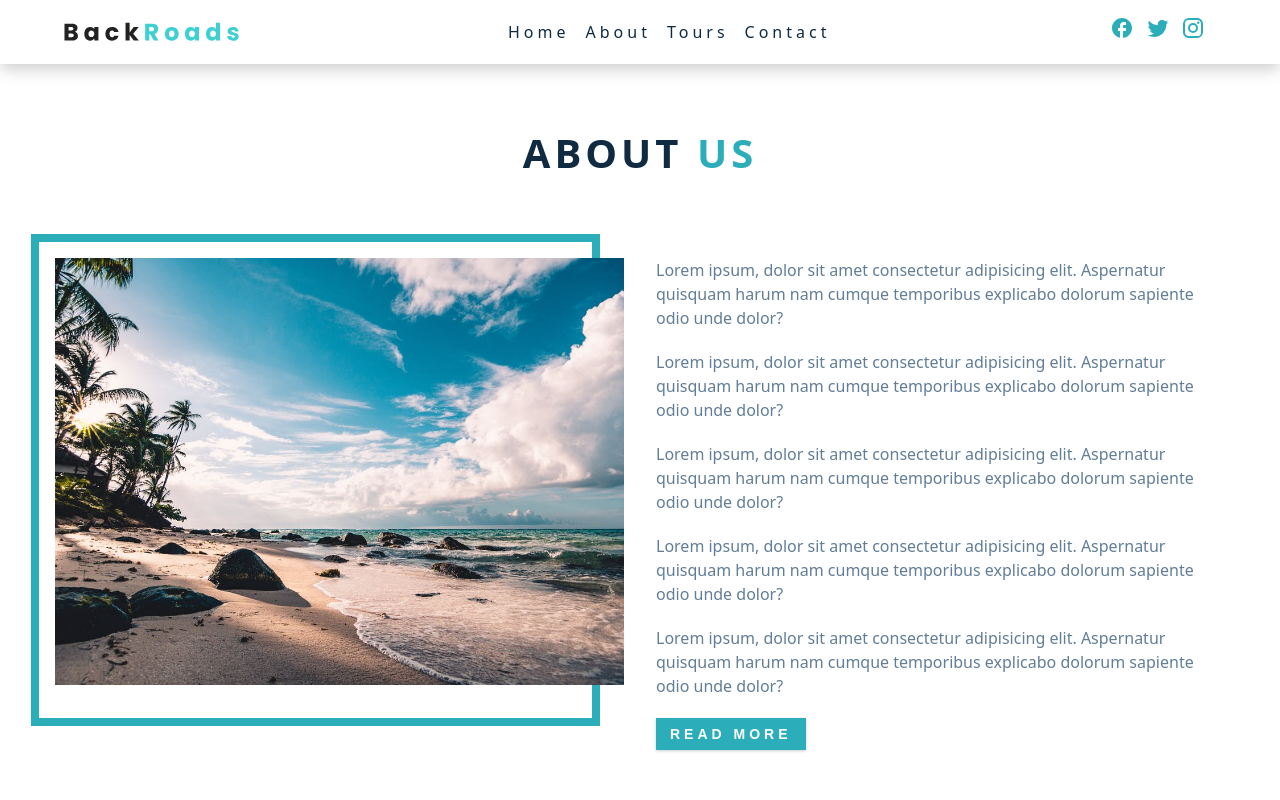
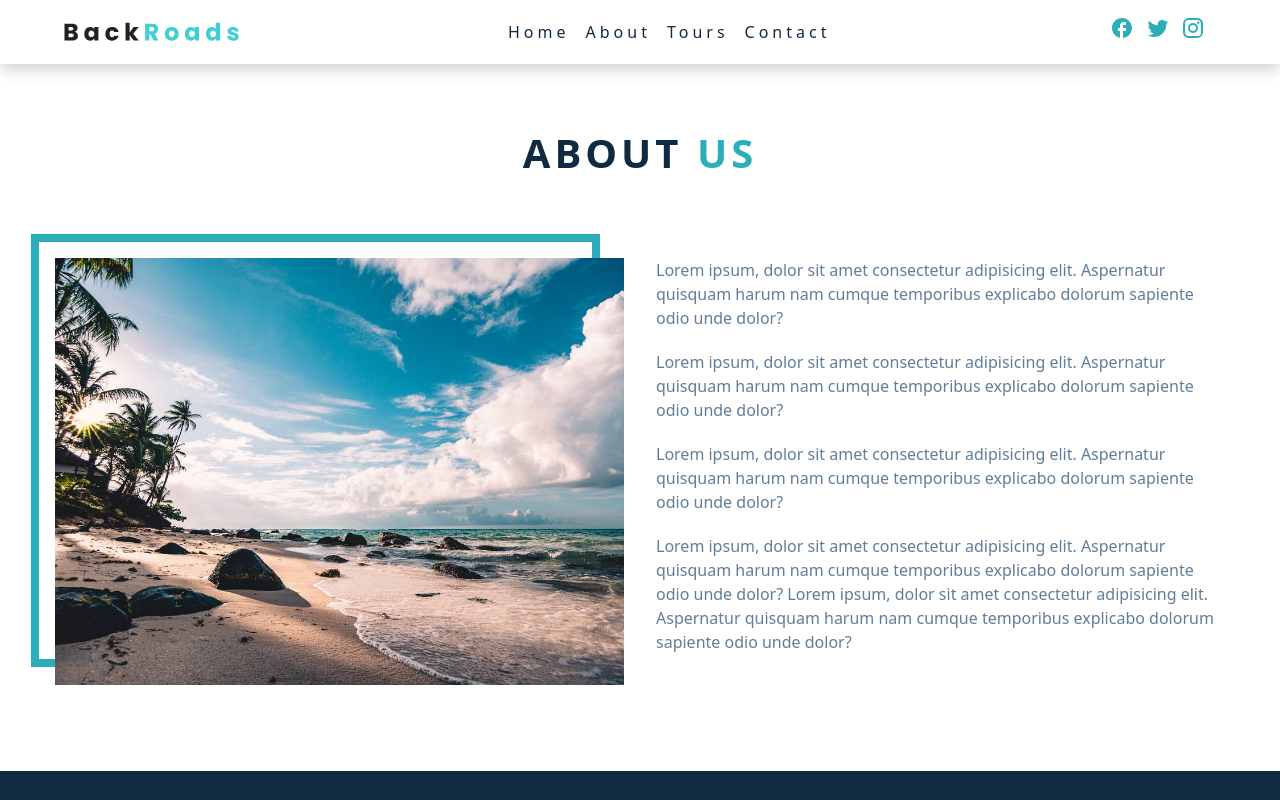
Before and after one commit to anamarijakukulj/react-libraries, a React (Vite) app in the folder react-libraries/: page /about in a window 1280 px wide. Shown: the top 800 px of the page. Built offline with nearby package versions, Linux system fonts and the light colour scheme.

Commit message:
Update Page-about.jsx

```diff
--- a/react-libraries/src/pages/Page-about.jsx
+++ b/react-libraries/src/pages/Page-about.jsx
@@ -23,12 +23,6 @@ const AboutPage = () => {
                         unde dolor?
                     </p>
 
-                    <div className="about-more">
-                        <p>
-                            Lorem ipsum, dolor sit amet consectetur adipisicing elit. Aspernatur
-                            quisquam harum nam cumque temporibus explicabo dolorum sapiente odio
-                            unde dolor?
-                        </p>
                     <p>
                          Lorem ipsum, dolor sit amet consectetur adipisicing elit. Aspernatur
                          quisquam harum nam cumque temporibus explicabo dolorum sapiente odio
@@ -39,10 +33,11 @@ const AboutPage = () => {
                          Lorem ipsum, dolor sit amet consectetur adipisicing elit. Aspernatur
                          quisquam harum nam cumque temporibus explicabo dolorum sapiente odio
                          unde dolor?
+                         Lorem ipsum, dolor sit amet consectetur adipisicing elit. Aspernatur
+                         quisquam harum nam cumque temporibus explicabo dolorum sapiente odio
+                         unde dolor?
                      </p>
-                    </div>
 
-                    <button type="button" className="btn" id="btn-more">read more</button>
                 </article>
             </div>
         </section>
```
Lines whose indentation alone changed are shown as unchanged.
